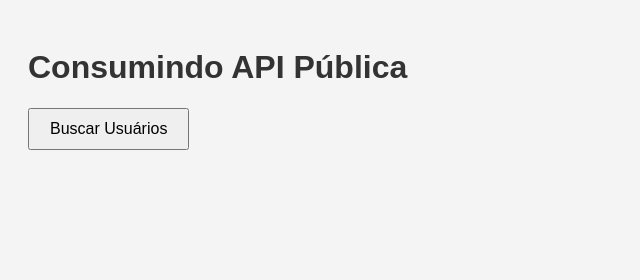
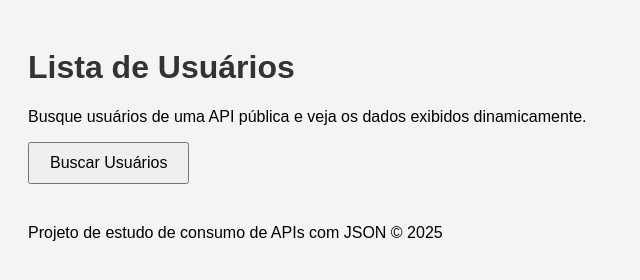
Before and after one commit to RafaelaGurgel/projeto-api, a plain HTML site: page index.html in a window 1280 px wide. Shown: the whole page, without its empty margins (0-640 px from the left). Drawn offline with Linux system fonts and the light colour scheme.

Commit message:
index.html
Added a header, main section, and footer to the HTML structure.

```diff
--- a/index.html
+++ b/index.html
@@ -5,11 +5,24 @@
   <meta name="viewport" content="width=device-width, initial-scale=1.0">
   <title>Consumindo API Pública</title>
   <link rel="stylesheet" href="style.css">
+  <link href="https://fonts.googleapis.com/css2?family=Roboto:wght@400;700&display=swap" rel="stylesheet">
 </head>
 <body>
-    <h1>Consumindo API Pública</h1>
+  <header>
+    <h1>Lista de Usuários</h1>
+    <p>Busque usuários de uma API pública e veja os dados exibidos dinamicamente.</p>
+  </header>
+
+  <main>
+    <div class="controls">
       <button id="btnBuscar">Buscar Usuários</button>
-    <div id="resultados"></div>
+    </div>
+    <div id="resultados" class="resultados"></div>
+  </main>
+
+  <footer>
+    <p>Projeto de estudo de consumo de APIs com JSON &copy; 2025</p>
+  </footer>
 
   <script src="script.js"></script>
 </body>
```
Lines whose indentation alone changed are shown as unchanged.
